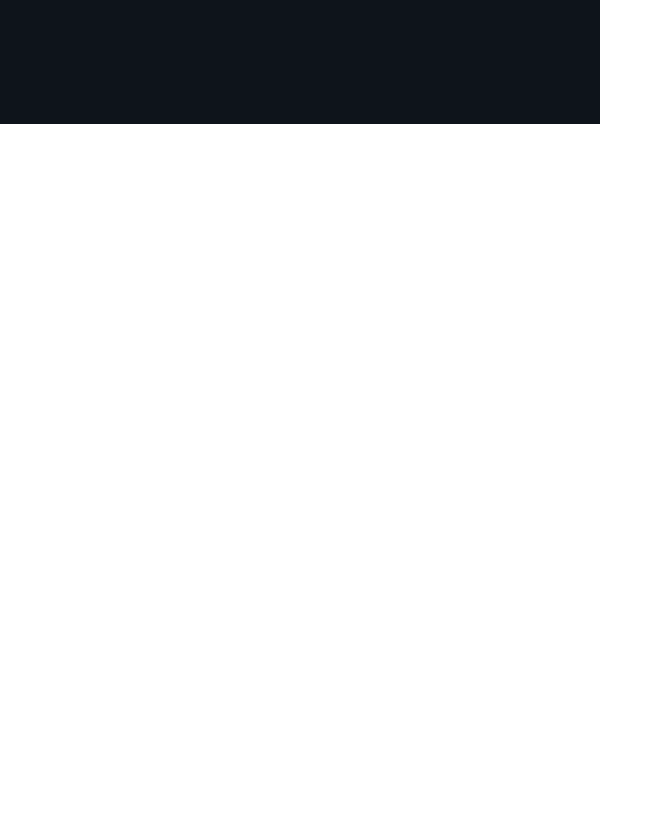
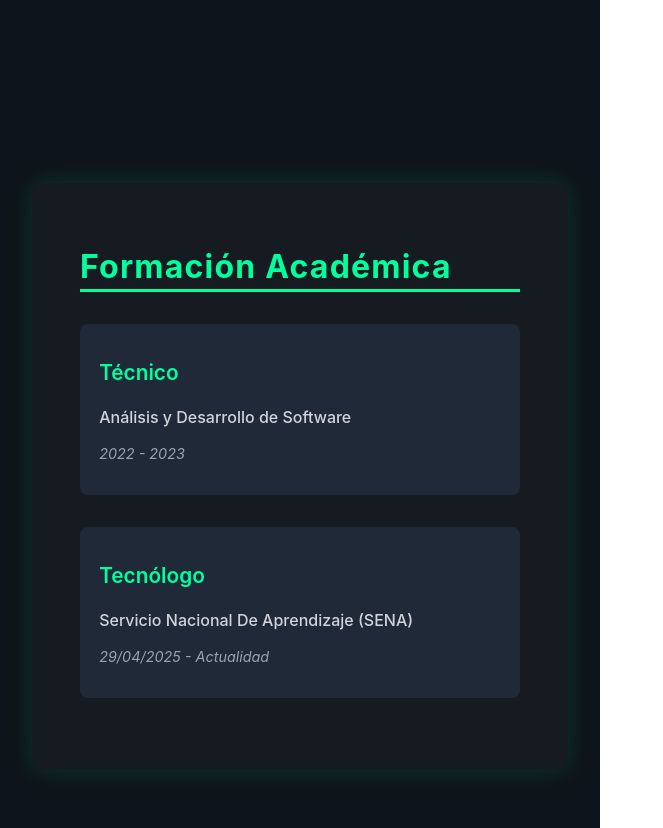
Before and after one commit to Ximena0405/cv-react-ximena, a React (Vite) app: page / in a window 1280 px wide. Shown: the part 2480-3308 px from the top of the page, without its empty margins (0-663 px from the left). Before the commit the page ends 2604 px from the top, so only its background shows below. Built offline with nearby package versions, Linux system fonts and the light colour scheme.

Commit message:
feat: agregar componente estudios  e integrarlo en App

```diff
--- a/src/App.jsx
+++ b/src/App.jsx
@@ -1,7 +1,7 @@
 import Cabecera from "./Cabecera"
 import Perfil from "./Perfil"
 import Experiencia from "./Experiencia"
-// import estudios from "./estudios"
+import Estudios from "./Estudios"
 
 function App() {
   return (
@@ -9,6 +9,8 @@
     <Cabecera />
     <Perfil />
     <Experiencia />
+    <Estudios />
+
 
     </>
   )
--- /dev/null
+++ b/src/Estudios.css
@@ -0,0 +1,66 @@
+.estudios-container {
+  display: flex;
+  justify-content: center;
+  align-items: center;
+  min-height: 80vh;
+  background-color: #0e141b;
+  padding: 2rem;
+  font-family: "Inter", "Roboto", sans-serif;
+  color: #e4e6eb;
+}
+
+.estudios-card {
+  background-color: #161b22;
+  padding: 2.5rem 3rem;
+  border-radius: 12px;
+  box-shadow: 0 0 25px rgba(0, 255, 157, 0.15);
+  max-width: 700px;
+  width: 100%;
+  text-align: left;
+}
+
+.estudios-titulo {
+  color: #00ff9d;
+  font-size: 2rem;
+  font-weight: 700;
+  margin-bottom: 2rem;
+  border-bottom: 3px solid #00ff9d;
+  padding-bottom: 0.3rem;
+  letter-spacing: 1.2px;
+}
+
+/* Cada estudio */
+.estudio-item {
+  margin-bottom: 2rem;
+  padding: 1rem 1.2rem;
+  background-color: #1f2937;
+  border-radius: 8px;
+  transition: box-shadow 0.3s ease;
+}
+
+.estudio-item:hover {
+  box-shadow: 0 0 15px #00ff9d88;
+}
+
+/* Tipo de estudio */
+.estudio-tipo {
+  font-size: 1.3rem;
+  font-weight: 600;
+  color: #00ff9d;
+  margin-bottom: 0.4rem;
+}
+
+/* Institución */
+.estudio-institucion {
+  font-size: 1rem;
+  color: #d1d5db;
+  margin-bottom: 0.3rem;
+  font-weight: 500;
+}
+
+/* Fecha */
+.estudio-fecha {
+  font-size: 0.9rem;
+  color: #9ca3af;
+  font-style: italic;
+}
--- /dev/null
+++ b/src/Estudios.jsx
@@ -0,0 +1,26 @@
+import "./Estudios.css"
+export default function Estudios() {
+    return(
+    <section className="estudios-container">
+      <div className="estudios-card">
+        <h1 className="estudios-titulo">Formación Académica</h1>
+
+        {/* Bachiller */}
+        <div className="estudio-item">
+          <h2 className="estudio-tipo">Técnico</h2>
+          <p className="estudio-institucion">
+            Análisis y Desarrollo de Software
+          </p>
+          <p className="estudio-fecha">2022 - 2023</p>
+        </div>
+
+        {/* Tecnólogo */}
+        <div className="estudio-item">
+          <h2 className="estudio-tipo">Tecnólogo</h2>
+          <p className="estudio-institucion">Servicio Nacional De Aprendizaje (SENA)</p>
+          <p className="estudio-fecha">29/04/2025 - Actualidad</p>
+        </div>
+      </div>
+    </section>
+    )
+}
```
